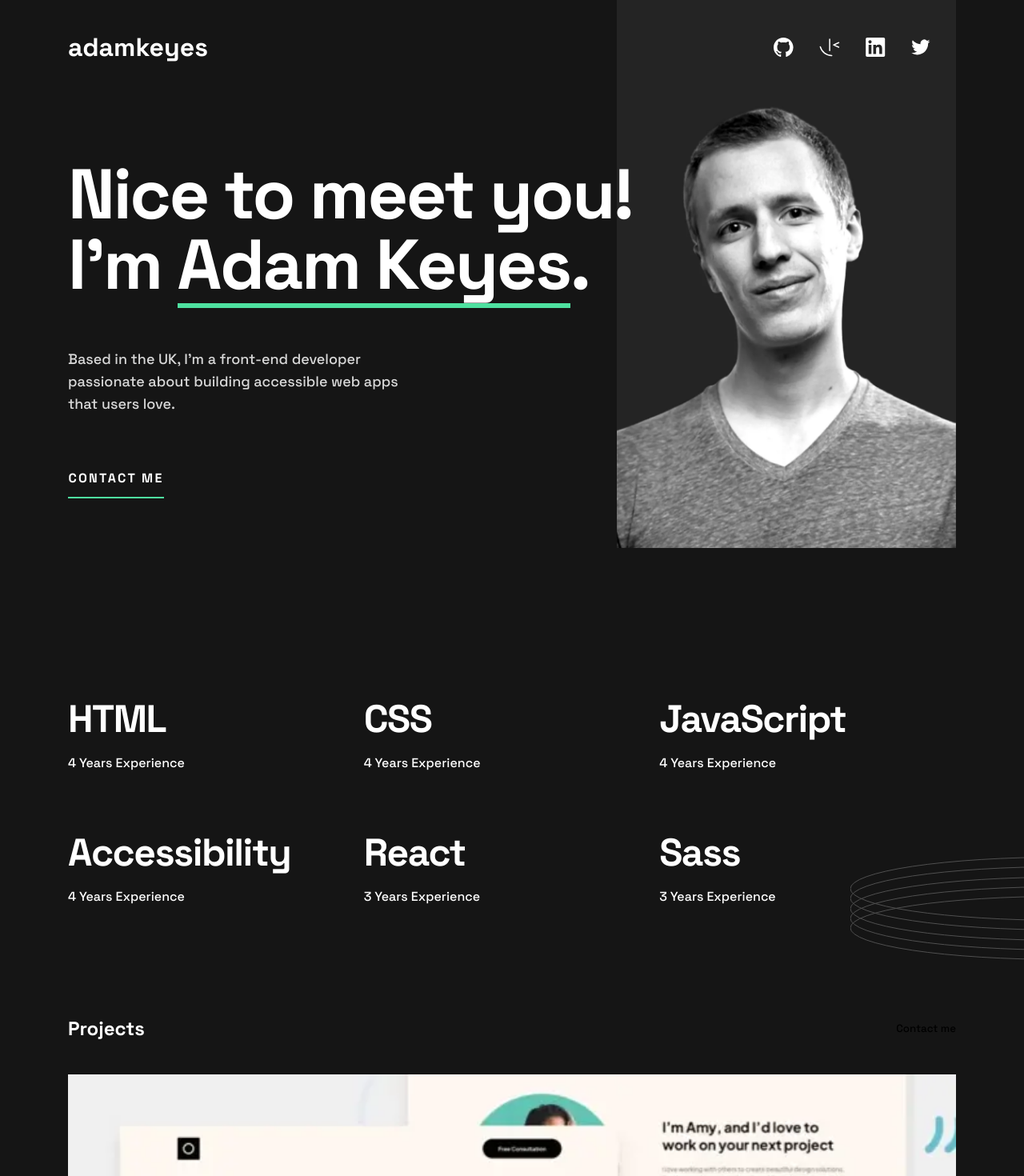
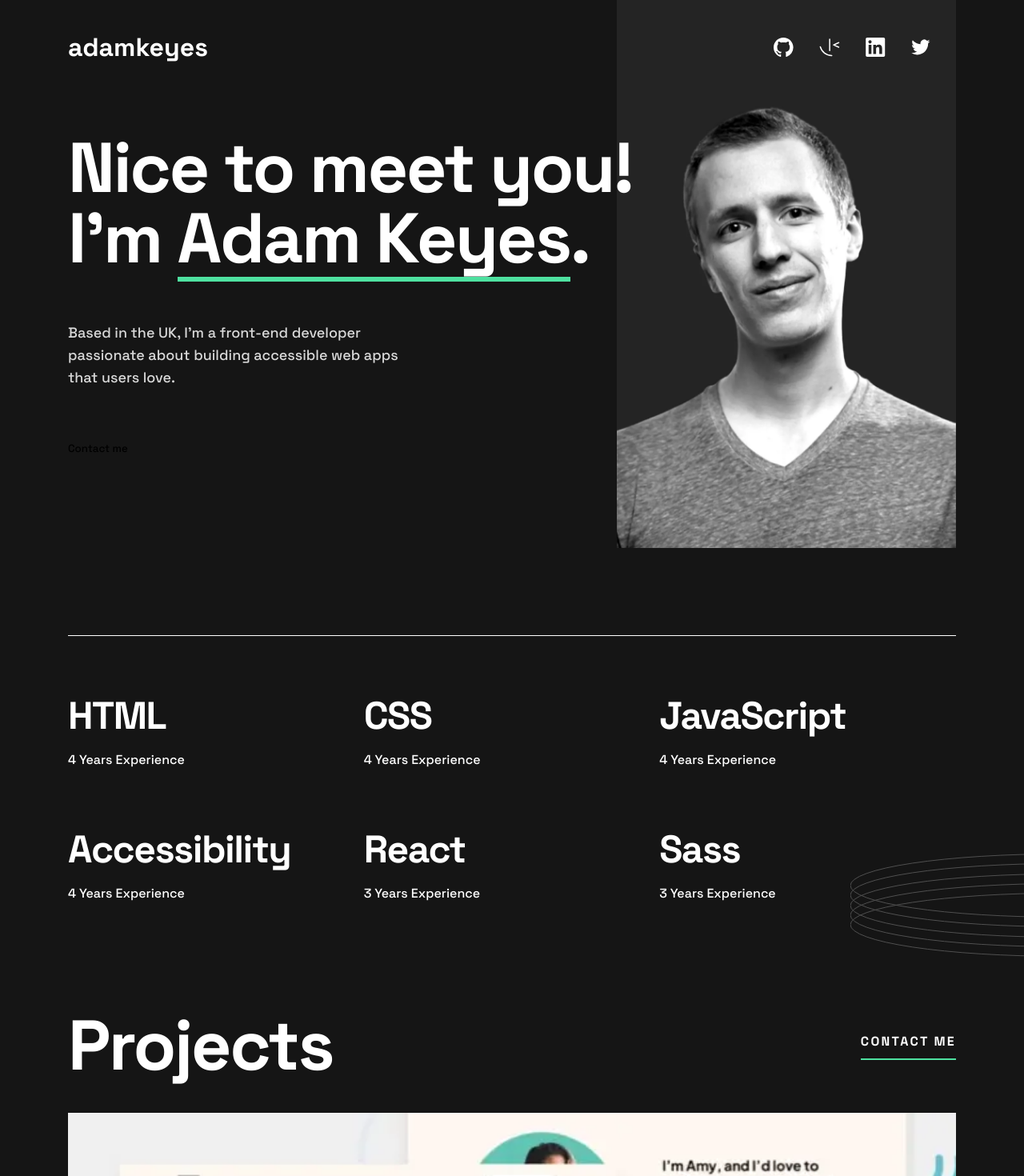
Before and after one commit to alla-r/FM-portfolio-react, a React (Vite) app: page / in a window 1280 px wide. Shown: the top 1470 px of the page at 80% size. Built offline with nearby package versions, Linux system fonts and the light colour scheme.

Commit message:
css refactoring

```diff
--- a/src/App.scss
+++ b/src/App.scss
@@ -8,21 +8,62 @@
   max-width: 21.4375rem;
   margin: 0 auto;
 
-  @media only screen and (min-width: 37.5em) {
-    width: calc(100vw - 3.75rem);
-    max-width: 44.125rem;
+  .visually-hidden {
+    position: absolute;
+    left: -10000px;
+    top: auto;
+    width: 1px;
+    height: 1px;
+    overflow: hidden;
   }
 
-  @media only screen and (min-width: 63.5em) {
-    max-width: 69.375rem;
+  .main-button {
+    padding-bottom: 10px;
+    color: var(--color-white, #fff);
+    background-color: transparent;
+    font-size: 1rem;
+    font-weight: 700;
+    line-height: 1.625rem;
+    letter-spacing: 0.14288rem;
+    text-transform: uppercase;
+    border-bottom: 0.125rem solid var(--color-green, #4ee1a0);
+
+    &:hover {
+      color: var(--color-green, #4ee1a0);
+      cursor: pointer;
+    }
+  }
+
+  .main-title {
+    color: var(--color-white, #fff);
+    font-size: 2.5rem;
+    font-weight: 700;
+    line-height: 2.5rem;
+    letter-spacing: -0.071rem;
   }
 }
 
-.visually-hidden {
-  position: absolute;
-  left: -10000px;
-  top: auto;
-  width: 1px;
-  height: 1px;
-  overflow: hidden;
+@media only screen and (min-width: 37.5em) {
+  .container {
+    width: calc(100vw - 3.75rem);
+    max-width: 44.125rem;
+
+    .main-title {
+      font-size: 4.5rem;
+      line-height: 4.5rem;
+      letter-spacing: -0.12781rem;
+    }
+  }
 }
+
+@media only screen and (min-width: 63.5em) {
+  .container {
+    max-width: 69.375rem;
+
+    .main-title {
+      font-size: 5.5rem;
+      line-height: 5.5rem;
+      letter-spacing: -0.15625rem;
+    }
+  }
+}
--- a/src/components/HeroSection/HeroSection.scss
+++ b/src/components/HeroSection/HeroSection.scss
@@ -1,8 +1,10 @@
 .hero {
   .hero__content-wrapper {
+    padding-bottom: 80px;
     display: flex;
     flex-direction: column-reverse;
     align-items: center;
+    border-bottom: 1px solid var(--color-white, #FFF);
 
     .hero__content-info {
       margin-top: 40px;
@@ -32,7 +34,7 @@
             content: "";
             width: 100%;
             height: 0.25rem;
-            background-color: var(--color-green);
+            background-color: var(--color-green, #4EE1A0);
             position: absolute;
             bottom: -6px;
             right: 0;
@@ -43,29 +45,14 @@
       h2 {
         margin: 26px 0px 0px 0px;
         width: 21rem;
-        color: var(--color-grey);
+        color: var(--color-grey, #D9D9D9);
         font-size: 1rem;
         font-weight: 500;
         line-height: 1.625rem;
       }
 
       .hero__contact-button {
-        width: 7.5rem;
         margin-top: 24px;
-        padding-bottom: 10px;
-        color: var(--color-white);
-        background-color: transparent;
-        font-size: 1rem;
-        font-weight: 700;
-        line-height: 1.625rem;
-        letter-spacing: 0.14288rem;
-        text-transform: uppercase;
-        border-bottom: 0.125rem solid var(--color-green);
-
-        &:hover {
-          color: var(--color-green);
-          cursor: pointer;
-        }
       }
     }
 
@@ -78,20 +65,19 @@
   }
 }
 
-/* Tablet > 600 px */
 @media only screen and (min-width: 37.5em) {
   .hero {
     margin-block-start: -74px;
-    height: 100vh;
 
     .hero__content-wrapper {
+      padding-bottom: 60px;
       flex-direction: row;
       align-items: flex-start;
 
       .hero__content-info {
         flex: -1 0 58vw;
         margin-right: -30px;
-        margin-block-start: 200px;
+        margin-block-start: 167px;
         text-align: left;
         align-items: flex-start;
 
@@ -123,14 +109,14 @@
         }
 
         .hero__contact-button {
-          width: 7.5rem;
           margin-top: 34px;
         }
       }
 
       .hero__profile-image {
+        left: auto;
         right: 0;
-        width: 424px;
+        width: 322px;
         height: auto;
         margin-block-start: 0px;
       }
@@ -138,12 +124,12 @@
   }
 }
 
-/* DESKTOP > 1000px */
 @media only screen and (min-width: 63.5em) {
   .hero {
     margin-block-start: -80px;
 
     .hero__content-wrapper {
+      padding-bottom: 104px;
       justify-content: space-between;
 
       .hero__content-info {
@@ -168,6 +154,7 @@
       }
 
       .hero__profile-image {
+        min-width: 424px;
         max-width: 446px;
       }
     }
```
